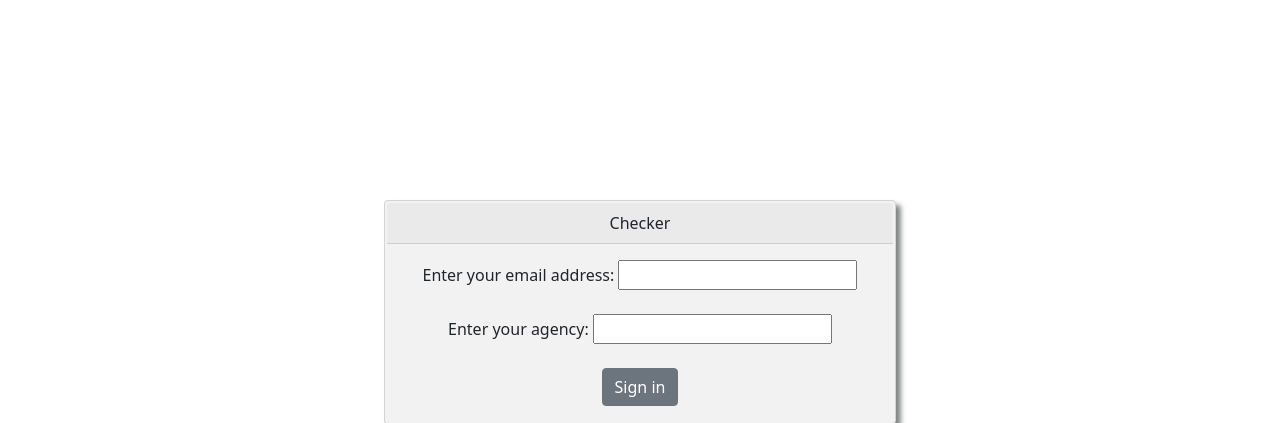
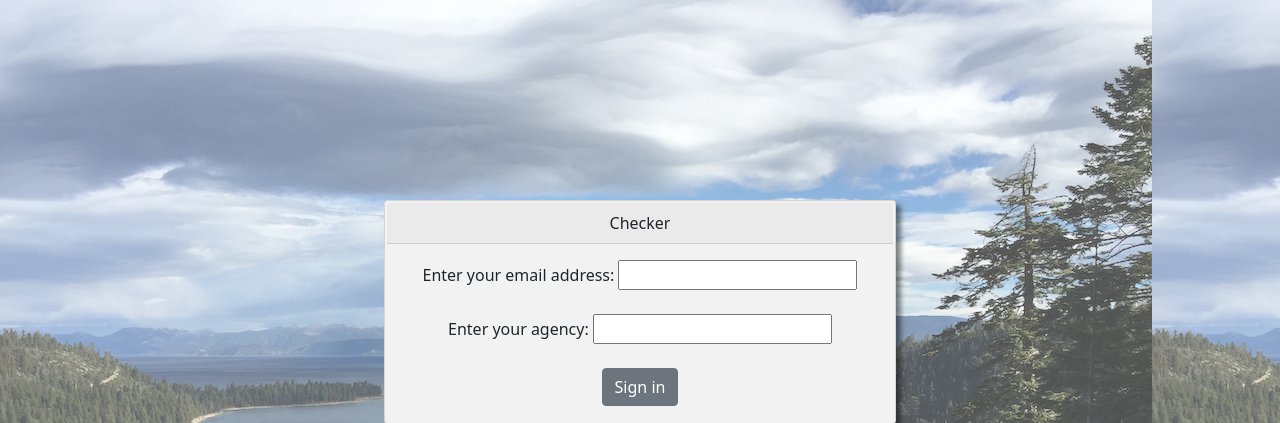
Before and after one commit to SCCWRP/checker2.0, a Flask app: template proj/templates/index.html in a window 1280 px wide. Shown: the top 423 px of the page. Run offline with Flask 2, Linux system fonts and the light colour scheme; the template is opened without the code that fills it, so the values that code supplies are empty; some libraries are stand-ins or nearby versions.

Commit message:
tidying up the look of the user interface

```diff
--- a/proj/custom/datalogger.py
+++ b/proj/custom/datalogger.py
@@ -5,7 +5,7 @@ def datalogger(all_dfs):
     warnings = []
     for tbl, df in all_dfs.items():
         if tbl == 'tbl_data_logger_raw':
-            warnings.extend(
+            errs.extend(
                 [
                     checkData(
                         dataframe = df,
--- a/proj/static/finalsubmit.js
+++ b/proj/static/finalsubmit.js
@@ -5,6 +5,7 @@ const addFinalSubmitListener = () => {
     finalSubmit.addEventListener("submit", async function(e) {
         e.preventDefault();
 
+        document.getElementById("final-submit-button-container").style.display = 'none';
         document.querySelector(".submission-report-outer-container.after-submit").classList.add("hidden");
         document.getElementById("loader-gif-container").classList.remove("hidden");
 
@@ -18,6 +19,7 @@ const addFinalSubmitListener = () => {
         console.log(result);
 
         document.getElementById("loader-gif-container").style.display = 'none';
+
 
         // handling the case where there was a critical error
         if (result.critical_error) {
--- a/proj/static/main.css
+++ b/proj/static/main.css
@@ -5,7 +5,17 @@
 body {
     font-family: sans-serif;
 }
-
+body::after {
+    content: "";
+    background: url(lake.png);
+    opacity: 0.7;
+    top: 0;
+    left: 0;
+    bottom: 0;
+    right: 0;
+    position: absolute;
+    z-index: -1;
+  }
 
 
 
--- a/proj/static/main.js
+++ b/proj/static/main.js
@@ -56,10 +56,13 @@
             critical_error_handler(result.contact)
         }
 
+        //show the final submit buttin
         if (Object.keys(result).includes("errs")) {
             if (result['errs'].length == 0){
-                document.querySelector(".final-submit-button-container").classList.remove("hidden");
+                document.querySelector("#final-submit-button-container").classList.remove("hidden");
                 addFinalSubmitListener()
+            } else {
+                document.querySelector("#reload-button-container").classList.remove("hidden");
             }
         }
 
--- a/proj/templates/index.html
+++ b/proj/templates/index.html
@@ -219,30 +219,30 @@
                 </div>
 
 
+              </div>
 
-
-
-
-
-
-
-
+              <!--for successful submissions (final submit)-->
+              <div class = "container form-container hidden" id="final-submit-button-container">
+                <form id = "final-submit">
+                  <button type="submit" class="btn btn-success btn-lg btn-block">Final Submit</button>
+                </form>
               </div>
 
 
-
-
-              <div class = "container form-container final-submit-button-container hidden">
-                <form id = "final-submit">
-                  <button type="submit" class="btn btn-success">Final Submit</button>
-                </form>
+              <!--for unsuccessful submissions-->
+              <div class = "container hidden" id="reload-button-container">
+                <button class="btn btn-secondary btn-lg btn-block btn-reload">Reload the application</button>
               </div>
+              <br>
 
             </div>
+
           </div>
 
         </div>
         <!--End error Report Section (outer container)-->
+
+
 
         <!--Loader gif-->
         <div class="container hidden" id="after-successful-final-submit">
```
Also changed, not shown: proj/static/lake.png (added).
